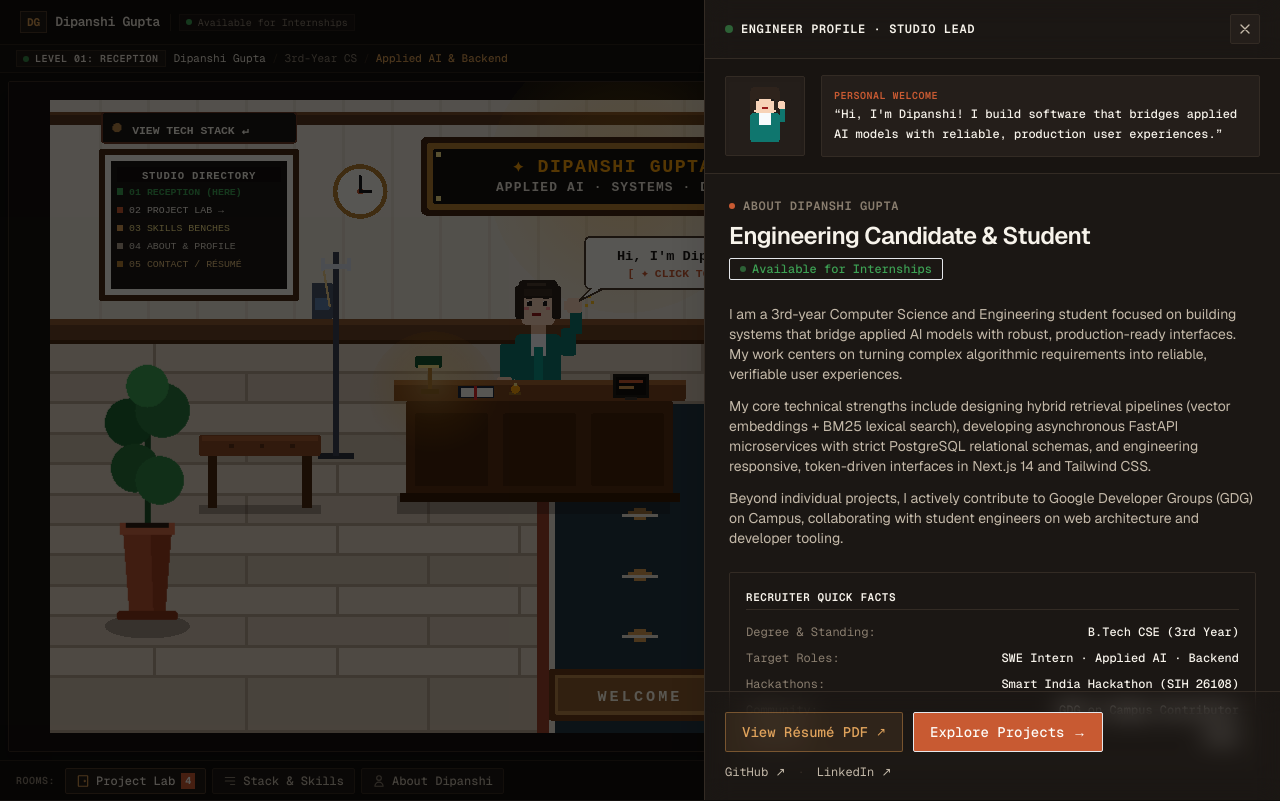
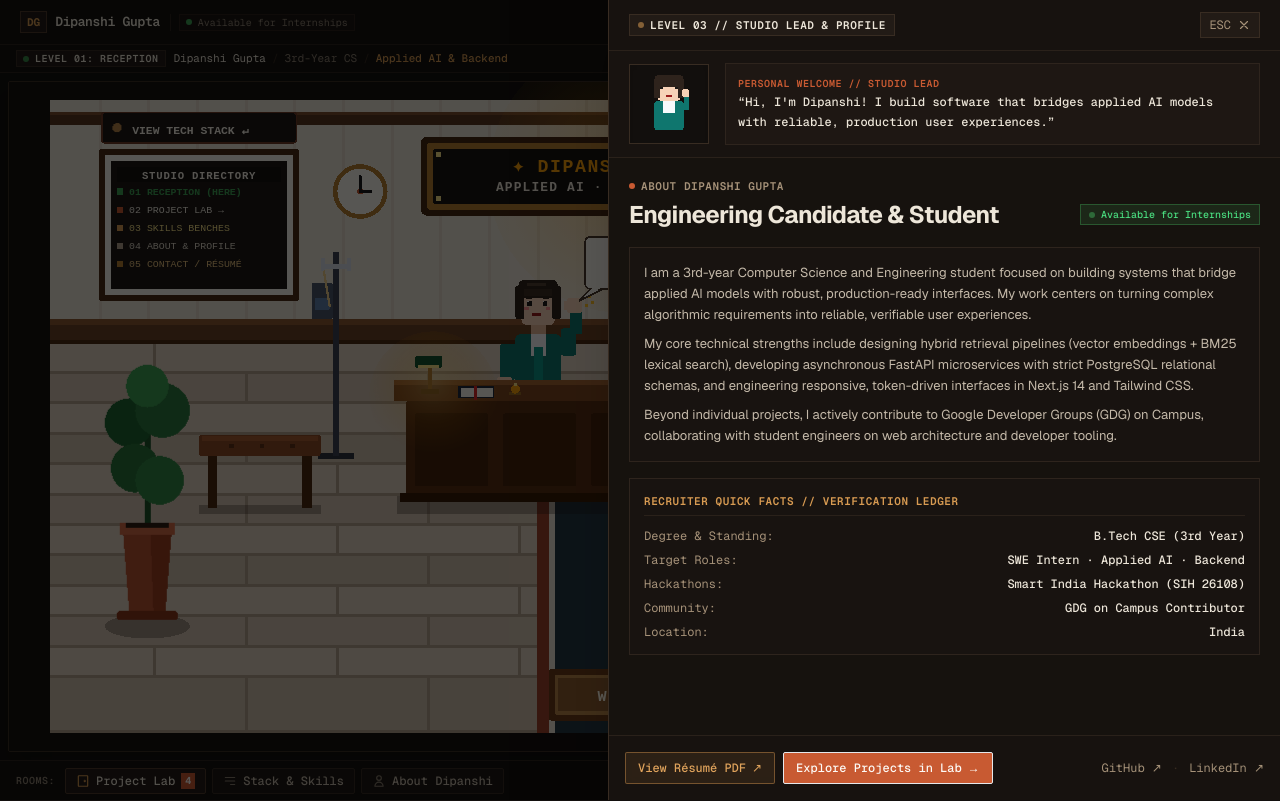
Before and after one commit to Dipanshi1/dipanshi-portfolio, a Next.js app: page / in a window 1280 px wide. Both pictures are taken after a click on the button "About Dipanshi". Built offline with nearby package versions, Linux system fonts and the light colour scheme.

Commit message:
feat(cohesion): unify drawer panel architecture, workstation layout, and design system (Slice 1D)

```diff
--- a/src/app/page.tsx
+++ b/src/app/page.tsx
@@ -124,6 +124,7 @@ export default function Home() {
 
             {/* Project Lab Hotkey Button */}
             <button
+              id="dock-btn-project"
               type="button"
               onClick={() => handleOpenProjects()}
               className="flex items-center gap-1.5 px-2.5 py-1 rounded-sm border border-[#4D3A2A] bg-[#221B16] text-[#EDE6D9] hover:bg-[#2C221C] hover:border-[#6B4B32] transition-colors focus-visible:outline-none focus-visible:ring-1 focus-visible:ring-[#D89B52]/70 font-medium text-xs shadow-2xs shrink-0"
@@ -140,6 +141,7 @@ export default function Home() {
 
             {/* Skills Hotkey Button */}
             <button
+              id="dock-btn-skills"
               type="button"
               onClick={handleOpenSkills}
               className="flex items-center gap-1.5 px-2.5 py-1 rounded-sm border border-[#382C22] bg-[#1E1814] text-text-secondary hover:text-[#EDE6D9] hover:bg-[#28201A] hover:border-[#523E2E] transition-colors focus-visible:outline-none focus-visible:ring-1 focus-visible:ring-[#D89B52]/70 font-medium text-xs shadow-2xs shrink-0"
@@ -152,6 +154,7 @@ export default function Home() {
 
             {/* About Hotkey Button */}
             <button
+              id="dock-btn-about"
               type="button"
               onClick={handleOpenAbout}
               className="flex items-center gap-1.5 px-2.5 py-1 rounded-sm border border-[#382C22] bg-[#1E1814] text-text-secondary hover:text-[#EDE6D9] hover:bg-[#28201A] hover:border-[#523E2E] transition-colors focus-visible:outline-none focus-visible:ring-1 focus-visible:ring-[#D89B52]/70 font-medium text-xs shadow-2xs shrink-0"
--- a/src/components/home/about-drawer.tsx
+++ b/src/components/home/about-drawer.tsx
@@ -2,7 +2,6 @@
 
 import * as React from "react";
 import { Button } from "@/components/ui/button";
-import { Eyebrow } from "@/components/ui/eyebrow";
 import { siteConfig } from "@/config/site";
 
 interface AboutDrawerProps {
@@ -60,7 +59,7 @@ export function AboutDrawer({ isOpen, onClose, onOpenProjects }: AboutDrawerProp
 
   return (
     <div
-      className="fixed inset-0 z-50 flex justify-end bg-black/65 backdrop-blur-xs transition-opacity duration-200 animate-in fade-in"
+      className="fixed inset-0 z-50 flex justify-end bg-black/65 backdrop-blur-xs transition-opacity duration-200 animate-in fade-in overflow-hidden"
       role="presentation"
       onClick={(e) => {
         if (e.target === e.currentTarget) onClose();
@@ -71,14 +70,16 @@ export function AboutDrawer({ isOpen, onClose, onOpenProjects }: AboutDrawerProp
         role="dialog"
         aria-modal="true"
         aria-labelledby="drawer-about-title"
-        className="relative w-full max-w-xl h-full bg-surface border-l border-border-subtle shadow-2xl flex flex-col overflow-y-auto text-text-primary animate-in slide-in-from-right duration-250"
+        className="relative w-full sm:max-w-xl md:max-w-2xl min-w-0 h-full bg-[#16120E] border-l border-[#382C22] shadow-2xl flex flex-col overflow-y-auto overflow-x-hidden text-text-primary animate-in slide-in-from-right duration-250"
       >
-        {/* Top Header */}
-        <div className="sticky top-0 z-20 bg-surface/95 backdrop-blur-md border-b border-border-subtle px-5 py-3.5 flex items-center justify-between">
-          <div className="flex items-center gap-2">
-            <span className="w-2 h-2 rounded-full bg-accent-success animate-pulse" aria-hidden="true" />
-            <span className="font-mono text-xs font-semibold uppercase tracking-wider text-text-primary">
-              Engineer Profile · Studio Lead
+        {/* 1. TOP ARCHITECTURAL HEADER BAR */}
+        <div className="sticky top-0 z-20 bg-[#181310]/95 backdrop-blur-md border-b border-[#2A211A] px-4 sm:px-5 py-3 flex items-center justify-between gap-2 min-w-0">
+          <div className="flex items-center gap-2 min-w-0 flex-1">
+            <span className="flex items-center gap-1.5 px-2 py-0.5 rounded-xs bg-[#221B16] border border-[#382C22] text-[#EDE6D9]">
+              <span className="w-1.5 h-1.5 rounded-full bg-[#D89B52] animate-pulse shrink-0" aria-hidden="true" />
+              <span className="font-mono text-[10px] sm:text-[11px] font-semibold tracking-wider uppercase">
+                LEVEL 03 // STUDIO LEAD &amp; PROFILE
+              </span>
             </span>
           </div>
 
@@ -87,17 +88,18 @@ export function AboutDrawer({ isOpen, onClose, onOpenProjects }: AboutDrawerProp
             type="button"
             onClick={onClose}
             aria-label="Close profile drawer (Esc)"
-            className="p-1.5 rounded-sm border border-border-subtle bg-surface-elevated text-text-secondary hover:text-text-primary hover:border-text-secondary focus-visible:outline-2 focus-visible:outline-border-focus transition-colors"
+            className="flex items-center gap-1.5 px-2 py-1 rounded-xs border border-[#382C22] bg-[#221B16] text-[#A69279] hover:text-[#EDE6D9] hover:border-[#D89B52] font-mono text-xs transition-colors shrink-0 focus-visible:outline-none focus-visible:ring-1 focus-visible:ring-[#D89B52]/70"
           >
-            <svg className="w-4 h-4" fill="none" stroke="currentColor" viewBox="0 0 24 24" aria-hidden="true">
+            <span>ESC</span>
+            <svg className="w-3.5 h-3.5" fill="none" stroke="currentColor" viewBox="0 0 24 24" aria-hidden="true">
               <path strokeLinecap="round" strokeLinejoin="round" strokeWidth={2} d="M6 18L18 6M6 6l12 12" />
             </svg>
           </button>
         </div>
 
-        {/* Pixel Character Vignette */}
-        <div className="px-5 py-4 bg-[#181411] border-b border-border-subtle flex items-center gap-4">
-          <div className="w-20 h-20 rounded-sm bg-[#241E1A] border border-border-subtle flex items-center justify-center p-1 shrink-0 shadow-inner">
+        {/* 2. PIXEL CHARACTER VIGNETTE */}
+        <div className="px-4 sm:px-5 py-3 bg-[#181310] border-b border-[#2A211A] flex items-center gap-3 sm:gap-4 min-w-0">
+          <div className="w-16 h-16 sm:w-20 sm:h-20 rounded-xs bg-[#120F0D] border border-[#382C22] flex items-center justify-center p-1 shrink-0 shadow-inner">
             <svg viewBox="0 0 48 48" className="w-full h-full" style={{ shapeRendering: "crispEdges" }} aria-hidden="true">
               {/* Head & Neck */}
               <rect x="20" y="16" width="8" height="6" fill="#E5B899" />
@@ -119,36 +121,40 @@ export function AboutDrawer({ isOpen, onClose, onOpenProjects }: AboutDrawerProp
             </svg>
           </div>
 
-          <div className="p-3 rounded-sm bg-surface-elevated border border-border-subtle flex-1 shadow-2xs">
-            <span className="font-mono text-[10px] uppercase tracking-wider text-accent-primary font-semibold block mb-0.5">
-              Personal Welcome
+          <div className="relative flex-1 p-2.5 sm:p-3 rounded-xs bg-[#1E1713] border border-[#2E241D] shadow-2xs">
+            <span className="font-mono text-[9px] sm:text-[10px] uppercase tracking-wider text-[#C85A32] font-semibold block mb-0.5">
+              Personal Welcome // Studio Lead
             </span>
-            <p className="font-mono text-xs text-text-primary leading-relaxed font-medium">
+            <p className="font-mono text-xs text-[#EDE6D9] leading-relaxed font-medium">
               &ldquo;Hi, I&apos;m Dipanshi! I build software that bridges applied AI models with reliable, production user experiences.&rdquo;
             </p>
           </div>
         </div>
 
-        {/* Content Body */}
-        <div className="flex-1 p-5 sm:p-6 space-y-6">
-          <div className="space-y-1.5">
-            <div className="flex items-center gap-2">
-              <span className="w-1.5 h-1.5 rounded-full bg-accent-primary" aria-hidden="true" />
-              <Eyebrow className="text-text-tertiary font-semibold tracking-wider text-[11px]">
+        {/* 3. CONTENT BODY */}
+        <div className="flex-1 w-full max-w-full min-w-0 p-4 sm:p-5 space-y-4">
+          {/* Title & Status */}
+          <div className="space-y-1">
+            <div className="flex items-center gap-1.5">
+              <span className="w-1.5 h-1.5 rounded-full bg-[#C85A32]" aria-hidden="true" />
+              <span className="text-[#A69279] font-mono font-semibold tracking-wider text-[10px] sm:text-[11px] uppercase">
                 About Dipanshi Gupta
-              </Eyebrow>
+              </span>
             </div>
-            <h2 id="drawer-about-title" className="text-2xl font-semibold tracking-tight text-text-primary">
+            <div className="flex items-center justify-between gap-3">
+              <h2 id="drawer-about-title" className="text-xl sm:text-2xl font-bold tracking-tight text-[#EDE6D9]">
                 Engineering Candidate &amp; Student
               </h2>
-            <div className="inline-flex items-center gap-1.5 px-2.5 py-0.5 rounded-sm text-xs font-mono font-medium border border-accent-success/30 bg-accent-success/10 text-accent-success select-none">
-              <span className="w-1.5 h-1.5 rounded-full bg-accent-success animate-pulse" aria-hidden="true" />
+              <span className="inline-flex items-center gap-1.5 px-2 py-0.5 rounded-xs text-[10px] font-mono font-medium border border-[#3DA154]/40 bg-[#3DA154]/15 text-[#4ADE80]">
+                <span className="w-1.5 h-1.5 rounded-full bg-[#3DA154] animate-pulse" aria-hidden="true" />
                 <span>{siteConfig.status}</span>
+              </span>
             </div>
           </div>
 
-          {/* Narrative Paragraphs */}
-          <div className="space-y-3 text-xs sm:text-sm text-text-secondary leading-relaxed font-sans">
+          {/* Narrative Dossier Cards */}
+          <div className="space-y-3 text-xs sm:text-[13px] text-[#C4B9A9] leading-relaxed font-sans">
+            <div className="p-3 sm:p-3.5 rounded-xs bg-[#181310] border border-[#2E241D] space-y-2">
               <p>
                 I am a 3rd-year Computer Science and Engineering student focused on building
                 systems that bridge applied AI models with robust, production-ready interfaces.
@@ -166,44 +172,45 @@ export function AboutDrawer({ isOpen, onClose, onOpenProjects }: AboutDrawerProp
                 (GDG) on Campus, collaborating with student engineers on web architecture and developer tooling.
               </p>
             </div>
+          </div>
 
           {/* Recruiter Fast-Facts Ledger */}
-          <div className="rounded-sm border border-border-subtle bg-surface-elevated/40 p-4 space-y-2.5 font-mono text-xs shadow-2xs">
-            <span className="font-semibold text-text-primary uppercase tracking-wider text-[11px] block pb-1 border-b border-border-subtle">
-              Recruiter Quick Facts
+          <div className="rounded-xs border border-[#2E241D] bg-[#181310] p-3 sm:p-3.5 space-y-2 font-mono text-xs shadow-2xs">
+            <span className="font-semibold text-[#D89B52] uppercase tracking-wider text-[10px] sm:text-[11px] block pb-1.5 border-b border-[#2A211A]">
+              Recruiter Quick Facts // Verification Ledger
             </span>
             <div className="flex justify-between items-baseline gap-2 pt-1">
-              <span className="text-text-tertiary">Degree &amp; Standing:</span>
-              <span className="text-text-primary font-medium text-right">B.Tech CSE (3rd Year)</span>
+              <span className="text-[#A69279]">Degree &amp; Standing:</span>
+              <span className="text-[#EDE6D9] font-medium text-right">B.Tech CSE (3rd Year)</span>
             </div>
             <div className="flex justify-between items-baseline gap-2">
-              <span className="text-text-tertiary">Target Roles:</span>
-              <span className="text-text-primary font-medium text-right">SWE Intern · Applied AI · Backend</span>
+              <span className="text-[#A69279]">Target Roles:</span>
+              <span className="text-[#EDE6D9] font-medium text-right">SWE Intern · Applied AI · Backend</span>
             </div>
             <div className="flex justify-between items-baseline gap-2">
-              <span className="text-text-tertiary">Hackathons:</span>
-              <span className="text-text-primary font-medium text-right">Smart India Hackathon (SIH 26108)</span>
+              <span className="text-[#A69279]">Hackathons:</span>
+              <span className="text-[#EDE6D9] font-medium text-right">Smart India Hackathon (SIH 26108)</span>
             </div>
             <div className="flex justify-between items-baseline gap-2">
-              <span className="text-text-tertiary">Community:</span>
-              <span className="text-text-primary font-medium text-right">GDG on Campus Contributor</span>
+              <span className="text-[#A69279]">Community:</span>
+              <span className="text-[#EDE6D9] font-medium text-right">GDG on Campus Contributor</span>
             </div>
             <div className="flex justify-between items-baseline gap-2">
-              <span className="text-text-tertiary">Location:</span>
-              <span className="text-text-primary font-medium text-right">India</span>
+              <span className="text-[#A69279]">Location:</span>
+              <span className="text-[#EDE6D9] font-medium text-right">India</span>
             </div>
           </div>
         </div>
 
-        {/* Footer Actions */}
-        <div className="sticky bottom-0 z-20 bg-surface/95 backdrop-blur-md border-t border-border-subtle p-5 flex flex-wrap items-center justify-between gap-3">
-          <div className="flex flex-wrap items-center gap-2.5">
+        {/* 4. FOOTER ACTIONS */}
+        <div className="sticky bottom-0 z-20 bg-[#181310]/95 backdrop-blur-md border-t border-[#2A211A] p-3.5 sm:p-4 flex flex-col sm:flex-row items-stretch sm:items-center justify-between gap-2.5 min-w-0">
+          <div className="flex flex-wrap items-center gap-2">
             <Button
               variant="brass"
-              size="md"
+              size="sm"
               href={siteConfig.links.resume}
               external
-              className="gap-1.5 text-xs"
+              className="gap-1.5 text-xs h-7.5 px-2.5"
             >
               <span>View Résumé PDF</span>
               <span className="text-xs" aria-hidden="true">↗</span>
@@ -211,33 +218,33 @@ export function AboutDrawer({ isOpen, onClose, onOpenProjects }: AboutDrawerProp
 
             <Button
               variant="primary"
-              size="md"
+              size="sm"
               onClick={() => {
                 onClose();
                 onOpenProjects?.();
               }}
-              className="gap-1.5 text-xs"
+              className="gap-1.5 text-xs h-7.5 px-3"
             >
-              <span>Explore Projects</span>
+              <span>Explore Projects in Lab</span>
               <span aria-hidden="true">→</span>
             </Button>
           </div>
 
-          <div className="flex items-center gap-3 text-xs font-mono">
+          <div className="flex items-center gap-2.5 text-xs font-mono self-center sm:self-auto">
             <a
               href={siteConfig.links.github}
               target="_blank"
               rel="noopener noreferrer"
-              className="text-text-secondary hover:text-text-primary transition-colors"
+              className="text-[#A69279] hover:text-[#EDE6D9] transition-colors"
             >
               GitHub ↗
             </a>
-            <span className="text-border-subtle">·</span>
+            <span className="text-[#382C22]">·</span>
             <a
               href={siteConfig.links.linkedin}
               target="_blank"
               rel="noopener noreferrer"
-              className="text-text-secondary hover:text-text-primary transition-colors"
+              className="text-[#A69279] hover:text-[#EDE6D9] transition-colors"
             >
               LinkedIn ↗
             </a>
```
Also changed, not shown: src/components/home/skills-drawer.tsx (+45 -43 lines), src/components/home/workspace/project-drawer.tsx (+80 -74 lines). Lines whose indentation alone changed are shown as unchanged.
